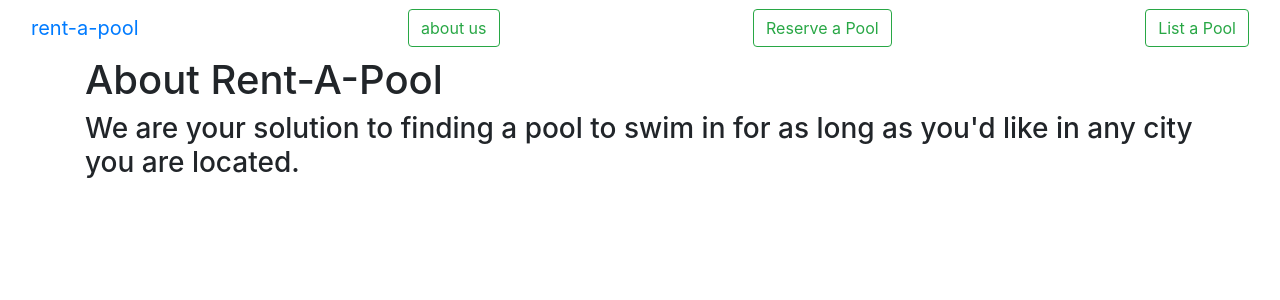
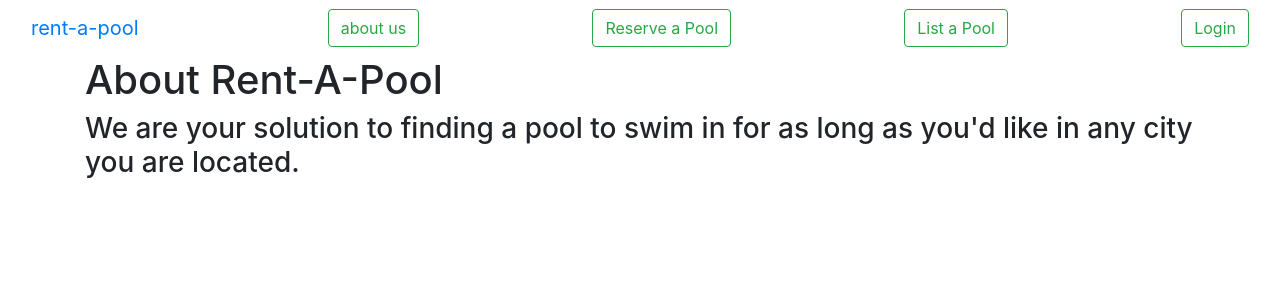
Before and after one commit to vladyslavnUA/rent-a-pool, a Flask app: page /about in a window 1280 px wide. Shown: the top 300 px of the page. Run offline with Flask 2, Linux system fonts and the light colour scheme; parts of the project's set-up code (start-up, migrations or seed data) failed here and were passed over; some libraries are stand-ins or nearby versions.

Commit message:
updated login

```diff
--- a/app.py
+++ b/app.py
@@ -42,6 +42,10 @@ def pools_show(pool_id):
 	pool = pools.find_one({'_id' : ObjectId(pool_id)})
 	return render_template("pools_show.html", pool = pool)
 
+@app.route("pools/login")
+def login():
+	return render_template("login.html")
+
 @app.route("/pools/new")
 def pools_new():
 	return render_template("pools_new.html", pool={}, title ="New Item")
@@ -49,7 +53,6 @@ def pools_new():
 @app.route("/pools/reserve")
 def pools_reserve():
 	return render_template("pools_reserve.html", pool={}, title ="New Item")
-
 
 @app.route("/pools/<pool_id>/edit")
 def pools_edit(pool_id):
--- a/templates/partials/navbar.html
+++ b/templates/partials/navbar.html
@@ -15,6 +15,9 @@
         <div class='pull-right'>
             <a href='/pools/new' class='btn btn-default btn-outline-success navbar-btn'> List a Pool </a>
         </div>
+        <div class='pull-right'>
+            <a href='/pools/login' class='btn btn-default btn-outline-success navbar-btn'>Login</a>
+        </div>
         <!-- </div> -->
     </div>
 </nav>
```
